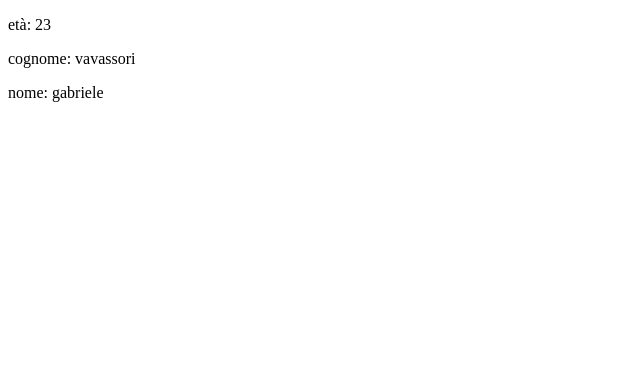
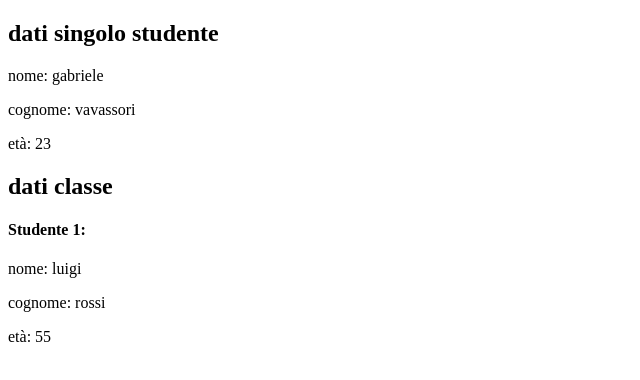
Before and after one commit to gabrivava/js-oggetti-studenti, a plain HTML site: page index.html in a window 1280 px wide. Shown: the whole page, without its empty margins (0-640 px from the left). Drawn offline with Linux system fonts and the light colour scheme.

Commit message:
errore classificazione studenti

```diff
--- a/index.html
+++ b/index.html
@@ -7,7 +7,11 @@
     <title>js-oggetti-studenti</title>
 </head>
 <body>
+    <h2>dati singolo studente</h2>
     <div id="dati_studente"></div>
+
+    <h2>dati classe</h2>
+    <div id="dati_classe"></div>
 
     <script src="./main.js"></script>
 </body>
--- a/main.js
+++ b/main.js
@@ -1,26 +1,23 @@
 /*
 
-Ciclare su tutti gli studenti e stampare per ognuno di essi, nome e cognome.
 Dare la possibilità all’utente, attraverso 3 prompt(), di aggiungere un nuovo oggetto studente inserendo nell’ordine: nome, cognome e età. */
 
 //Creare un oggetto che descriva uno studente, con le seguenti proprietà:
 /* nome,
 cognome
 età. */
-var studente = {
+var studenteIo = {
     nome: 'gabriele',
     cognome: 'vavassori',
     età: 23
 }
-console.log(studente);
 
 //Stampare a schermo attraverso un ciclo for-in tutte le proprietà dell'oggetto.
 var datiStudenteEl = document.getElementById('dati_studente');
-for (var key in studente) {
-    console.log(key, studente[key]);
-    datiStudenteEl.insertAdjacentHTML('afterend',
+for (var key in studenteIo) {
+    datiStudenteEl.insertAdjacentHTML('beforeend',
     `
-    <p> ${key}: ${studente[key]} </p>
+    <p> ${key}: ${studenteIo[key]} </p>
     `
     )
 }
@@ -31,6 +28,29 @@ var classe = [
         nome: 'franco',
         cognome: 'bisio',
         età: 35
+    },
+    {
+        nome: 'luigi',
+        cognome: 'rossi',
+        età: 55
     }
+];
 
-]
+// Ciclare su tutti gli studenti e stampare per ognuno di essi, nome e cognome.
+var datiClasseEl = document.getElementById('dati_classe');
+for (var i = 0; i < classe.length; i++) {
+    var studente = classe[i];
+    datiClasseEl.innerHTML =
+    `
+    <h4> Studente ${i}: </h4>
+    `
+
+    for (var key in studente) {
+        console.log(key, studente[key]);
+        datiClasseEl.insertAdjacentHTML('beforeend',
+        `
+        <p> ${key}: ${studente[key]} </p>
+        `
+        )
+    }
+}
```
